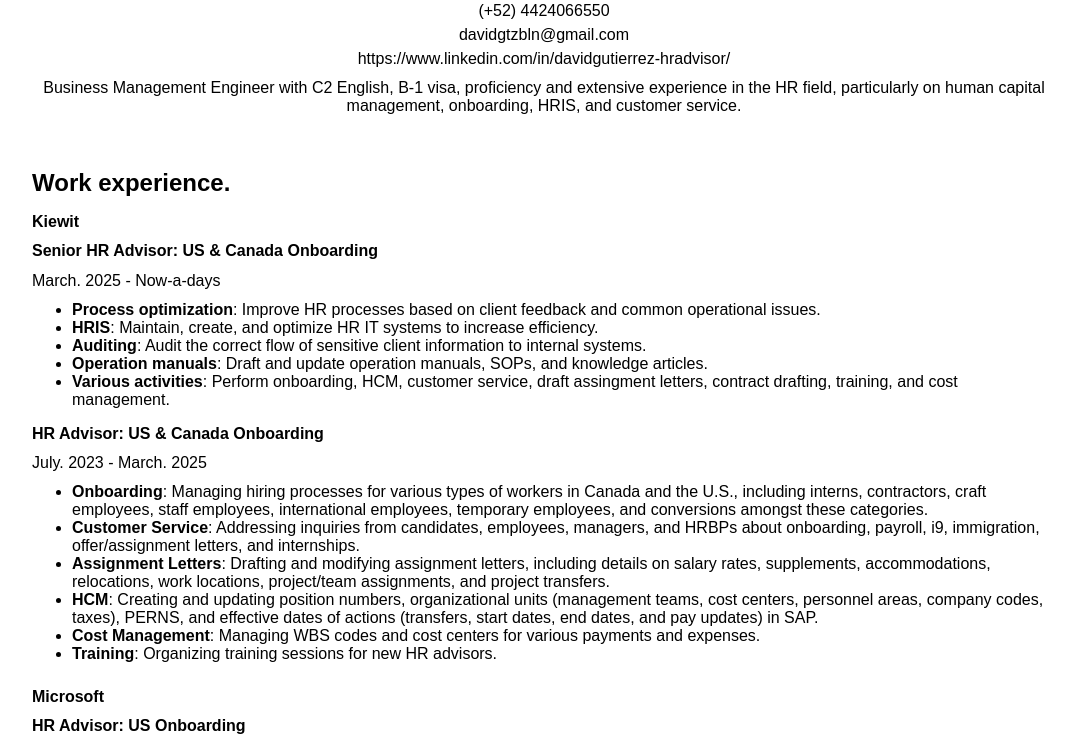
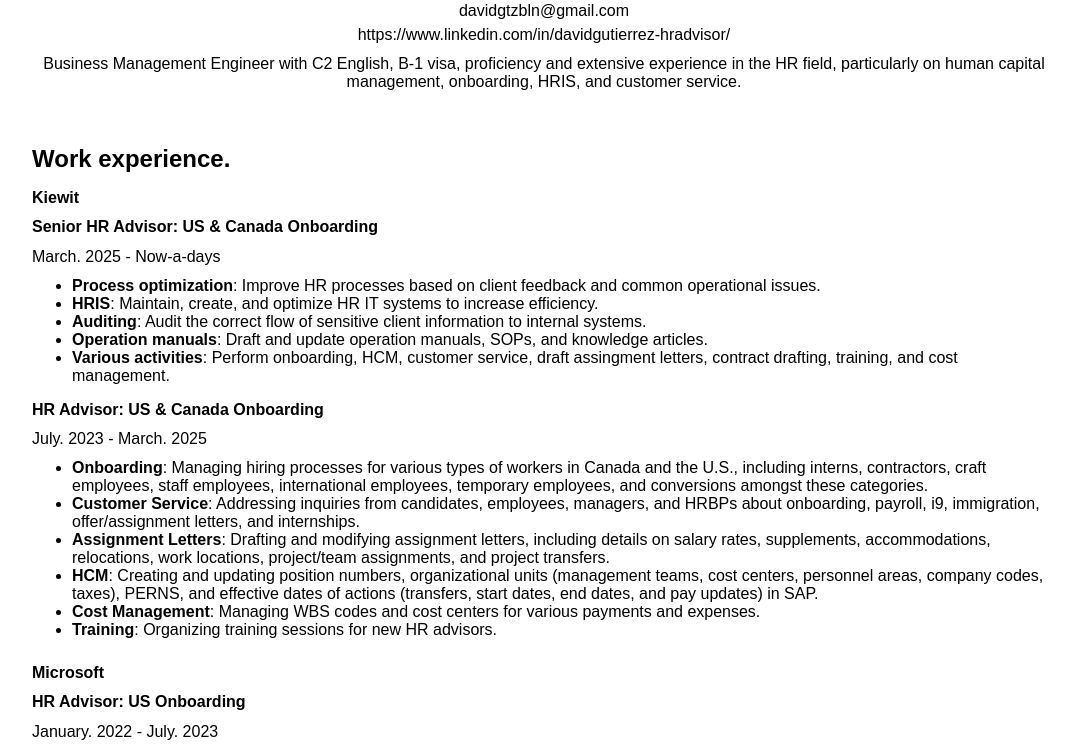
Before and after one commit to DavidGtzB/MyHRCV, a plain HTML site: page index.html in a window 1280 px wide. Shown: the part 73-821 px from the top of the page, without its empty margins (96-1171 px from the left). Drawn offline with Linux system fonts and the light colour scheme.

Commit message:
Nueva linea

```diff
--- a/index.html
+++ b/index.html
@@ -38,7 +38,6 @@
 <body>
     <h1 class="centrado">D<span class= "letra-pequeña">AVID</span> J. G<span class= "letra-pequeña">UTIÉRREZ</span> B.
     </h1>
-    <p class="centrado espaciado">(+52) 4424066550</p>
     <p class="centrado espaciado">davidgtzbln@gmail.com</p>
     <p class="centrado espaciado">https://www.linkedin.com/in/davidgutierrez-hradvisor/</p>
     <p class="centrado">Business Management Engineer with C2 English, B-1 visa, proficiency and extensive
```
